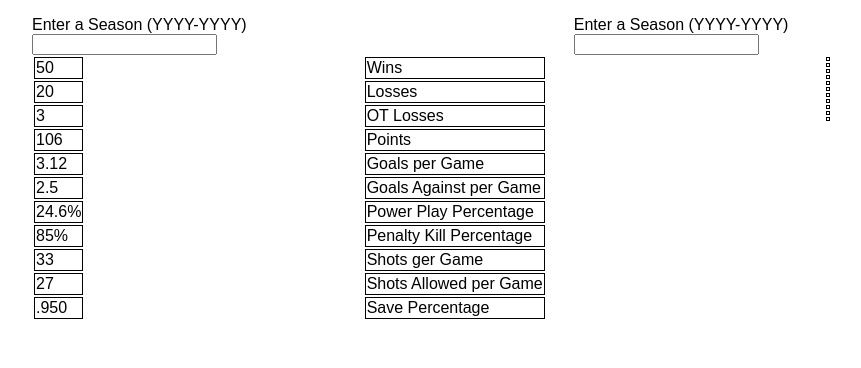
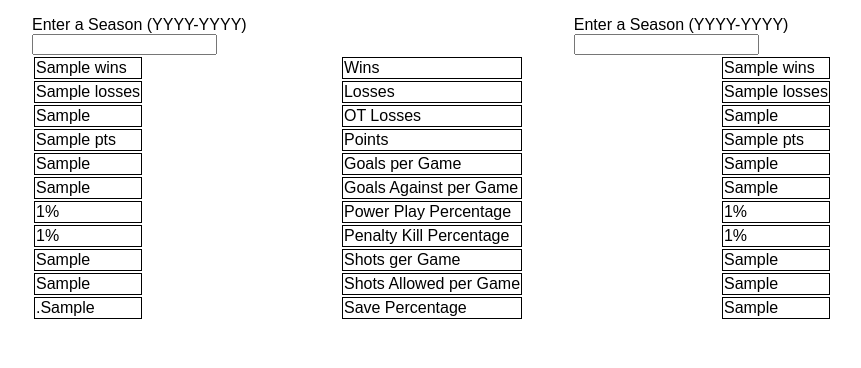
Before and after one commit to ZRCrawford15/NHL-Team-Stat-comparator, a Python web app: template flask/templates/index.html in a window 1280 px wide. Shown: the part 432-800 px from the top of the page, without its empty margins (208-1069 px from the left). Run offline with Jinja, Linux system fonts and the light colour scheme; the template is opened without the code that fills it: most values are stand-ins (such as "Sample title", 1, 10 or a date in 2020).

Commit message:
Correctly Displays team stats

```diff
--- a/flask/templates/index.html
+++ b/flask/templates/index.html
@@ -57,37 +57,37 @@
         <div class="team1_list">
             <table class="team1_table">
                 <tr>
-                    <td id="wins_1">50</td>
+                    <td id="wins_1">{{ team1.wins }}</td>
                 </tr>
                 <tr>
-                    <td id="losses_1">20</td>
+                    <td id="losses_1">{{ team1.losses }}</td>
                 </tr>
                 <tr>
-                   <td id="ot_1">3</td>
+                   <td id="ot_1"> {{ team1.ot }} </td>
                 </tr>
                 <tr>
-                   <td id="pts_1">106</td>
+                   <td id="pts_1">{{ team1.pts }}</td>
                 </tr>
                 <tr>
-                    <td id="goals_per_game_1">3.12</td>
+                    <td id="goals_per_game_1">{{ team1.goalsPerGame }}</td>
                 </tr>
                 <tr>
-                  <td id="goals_against_per_game_1">2.5</td>
+                  <td id="goals_against_per_game_1">{{ team1.goalsAgainstPerGame }}</td>
                 </tr>
                 <tr>
-                    <td id="power_play_percentage_1">24.6%</td>
+                    <td id="power_play_percentage_1">{{ team1.powerPlayPercentage }}%</td>
                 </tr>
                 <tr>
-                    <td id="penalty_kill_percentage_1">85%</td>
+                    <td id="penalty_kill_percentage_1">{{ team1.penaltyKillPercentage }}%</td>
                 </tr>
                 <tr>
-                    <td id="shots_per_game_1">33</td>
+                    <td id="shots_per_game_1">{{ team1.shotsPerGame }}</td>
                 </tr>
                 <tr>
-                    <td id="shots_allowed_per_game_1">27</td>
+                    <td id="shots_allowed_per_game_1">{{ team1.shotsAllowed }}</td>
                 </tr>
                 <tr>
-                    <td id="save_percentage_1">.950</td>
+                    <td id="save_percentage_1">.{{ team1.savePctg  }}</td>
                 </tr>
 
             </table>
@@ -138,37 +138,37 @@
                 <div class="team2_list">
                     <table class="team2_table">
                         <tr>
-                            <td class="wins"></td>
+                            <td class="wins">{{ team2.wins }}</td>
                         </tr>
                         <tr>
-                            <td class="losses"></td>
+                            <td class="losses"> {{ team2.losses }}</td>
                         </tr>
                         <tr>
-                           <td class="ot"></td>
+                           <td class="ot"> {{ team2.ot }}</td>
                         </tr>
                         <tr>
-                           <td class="pts"></td>
+                           <td class="pts">{{ team2.pts }}</td>
                         </tr>
                         <tr>
-                            <td class="goals_per_game"></td>
+                            <td class="goals_per_game"> {{ team2.goalsPerGame }}</td>
                         </tr>
                         <tr>
-                          <td class="goals_against_per_game"></td>
+                          <td class="goals_against_per_game">{{ team2.goalsAgainstPerGame }}</td>
                         </tr>
                         <tr>
-                            <td class="power_play_percentage"></td>
+                            <td class="power_play_percentage">{{ team2.powerPlayPercentage }}%</td>
                         </tr>
                         <tr>
-                            <td class="penalty_kill_percentage"></td>
+                            <td class="penalty_kill_percentage">{{ team2.penaltyKillPercentage }}%</td>
                         </tr>
                         <tr>
-                            <td class="shots_per_game"></td>
+                            <td class="shots_per_game">{{ team2.shotsPerGame }}</td>
                         </tr>
                         <tr>
-                            <td class="shots_allowed_per_game"></td>
+                            <td class="shots_allowed_per_game">{{ team2.shotsAllowed }}</td>
                         </tr>
                         <tr>
-                            <td class="save_percentage"></td>
+                            <td class="save_percentage">{{ team2.savePctg  }}</td>
                         </tr>
 
                     </table>
```
Also changed, not shown: flask/app.py (+1 -6 lines), flask/nhl.py (+1 -6 lines).
